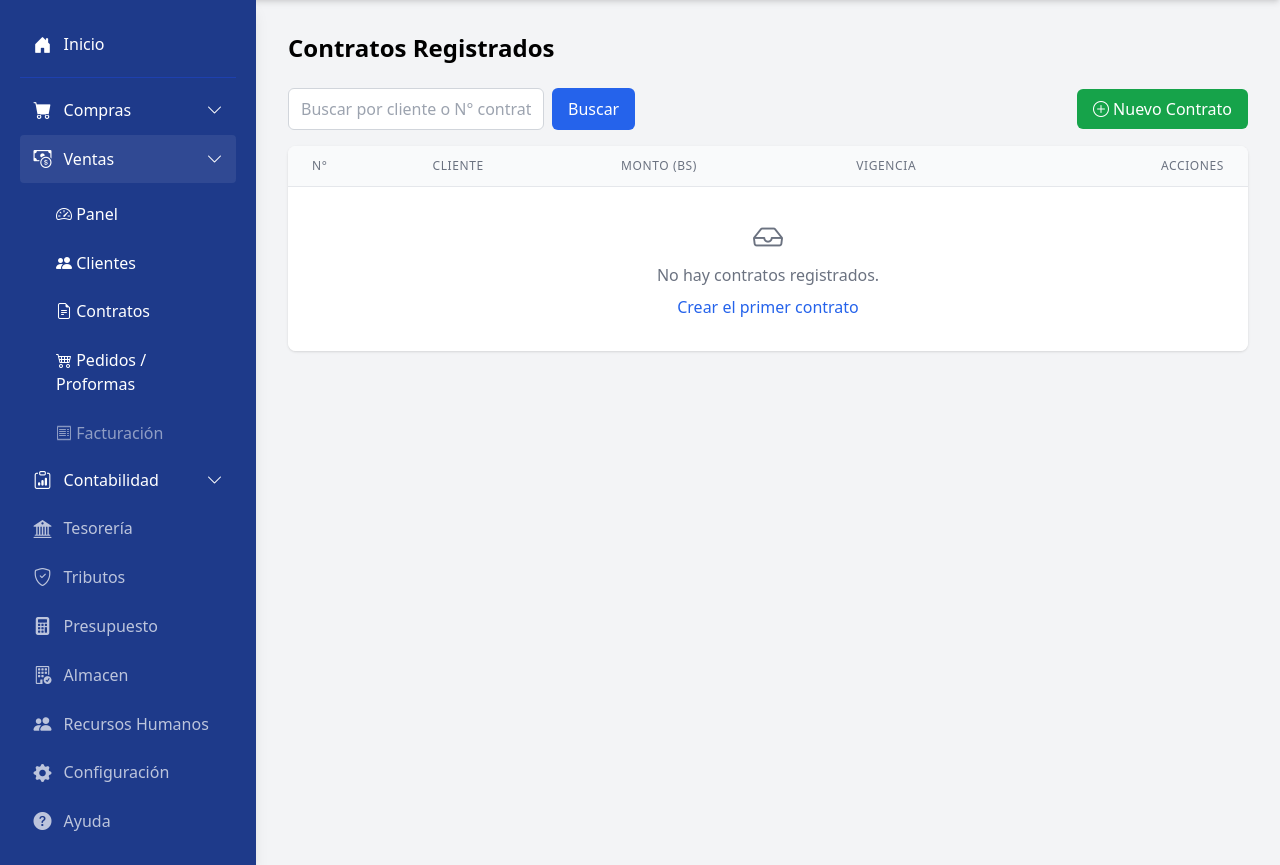
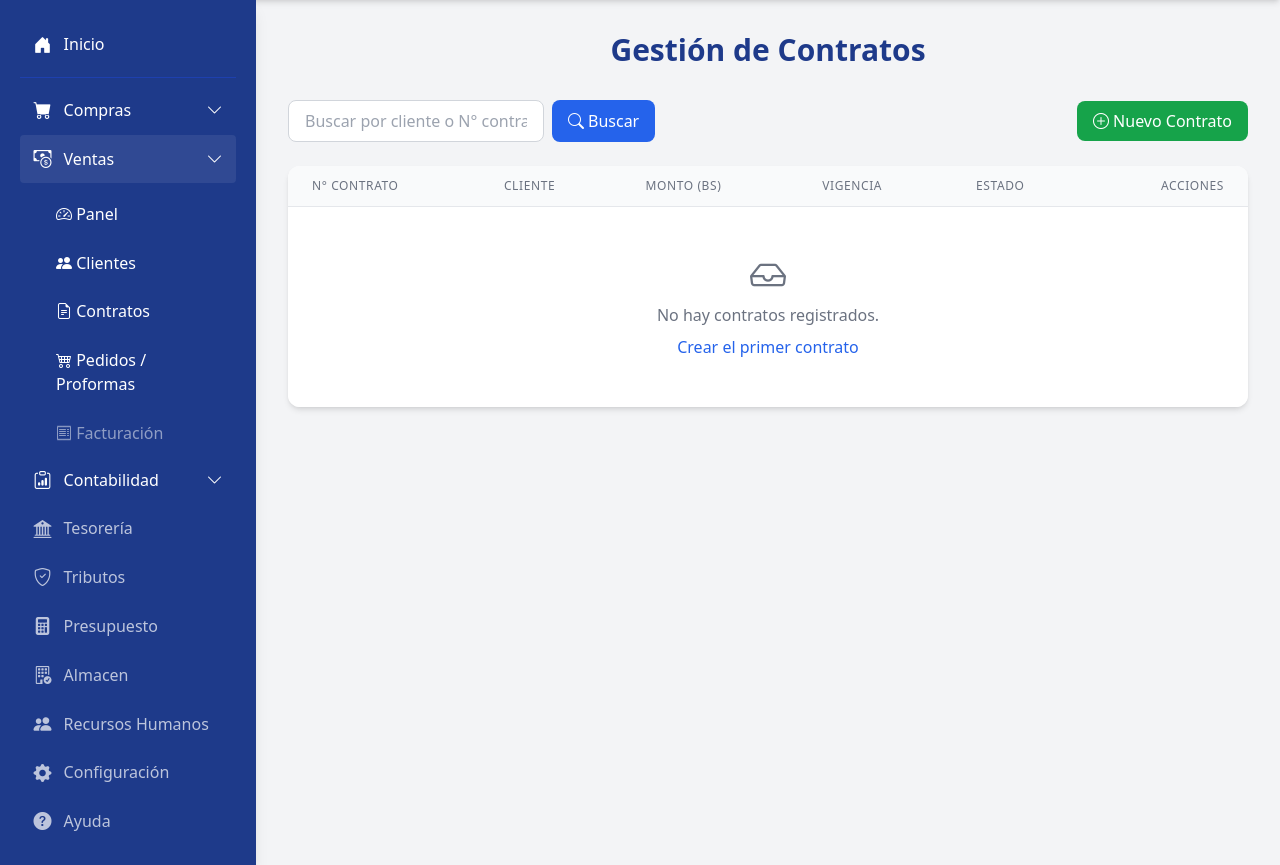
Before and after one commit to julioJVR/perforosven, a Django app: page /ventas/contratos/ in a window 1280 px wide. Shown: the part 72-937 px from the top of the page. Run offline with Django 5.2, Linux system fonts and the light colour scheme; data that the repository does not hold is empty; some libraries are stand-ins or nearby versions.

Commit message:
Armonizar el frontend

```diff
--- a/ventas/templates/ventas/contratos/lista.html
+++ b/ventas/templates/ventas/contratos/lista.html
@@ -5,41 +5,58 @@
 
 {% block content %}
 <div class="max-w-7xl mx-auto">
-    <h2 class="text-2xl font-bold mb-6">Contratos Registrados</h2>
+    <h2 class="text-3xl font-semibold text-blue-900 mb-8 text-center">
+        Gestión de Contratos
+    </h2>
 
-    <div class="flex justify-between items-center mb-4">
+    <!-- Barra de búsqueda y botón nuevo -->
+    <div class="flex flex-wrap justify-between items-center gap-4 mb-6">
         <form method="get" class="flex gap-2">
             <input type="text" name="q" placeholder="Buscar por cliente o N° contrato..."
                    value="{{ request.GET.q|default:'' }}"
-                   class="border border-gray-300 rounded-md px-3 py-2 w-64 focus:outline-none focus:ring-2 focus:ring-blue-500">
-            <button type="submit" class="bg-blue-600 hover:bg-blue-700 text-white px-4 py-2 rounded-md transition">
-                Buscar
+                   class="border border-gray-300 rounded-lg px-4 py-2 w-64 focus:outline-none focus:ring-2 focus:ring-blue-500">
+            <button type="submit" class="bg-blue-600 hover:bg-blue-700 text-white px-4 py-2 rounded-lg transition flex items-center gap-1">
+                <i class="bi bi-search"></i> Buscar
             </button>
         </form>
         <a href="{% url 'ventas:contrato_create' %}"
-           class="bg-green-600 hover:bg-green-700 text-white px-4 py-2 rounded-md transition flex items-center gap-1">
+           class="bg-green-600 hover:bg-green-700 text-white px-4 py-2 rounded-lg transition flex items-center gap-1">
             <i class="bi bi-plus-circle"></i> Nuevo Contrato
         </a>
     </div>
 
-    <div class="bg-white shadow rounded-lg overflow-hidden">
+    <!-- Tabla de contratos -->
+    <div class="bg-white shadow-md rounded-xl overflow-hidden">
+        <div class="overflow-x-auto">
             <table class="min-w-full divide-y divide-gray-200">
                 <thead class="bg-gray-50">
                     <tr>
-                    <th class="px-6 py-3 text-left text-xs font-medium text-gray-500 uppercase tracking-wider">N°</th>
+                        <th class="px-6 py-3 text-left text-xs font-medium text-gray-500 uppercase tracking-wider">N° Contrato</th>
                         <th class="px-6 py-3 text-left text-xs font-medium text-gray-500 uppercase tracking-wider">Cliente</th>
                         <th class="px-6 py-3 text-left text-xs font-medium text-gray-500 uppercase tracking-wider">Monto (Bs)</th>
                         <th class="px-6 py-3 text-left text-xs font-medium text-gray-500 uppercase tracking-wider">Vigencia</th>
+                        <th class="px-6 py-3 text-left text-xs font-medium text-gray-500 uppercase tracking-wider">Estado</th>
                         <th class="px-6 py-3 text-right text-xs font-medium text-gray-500 uppercase tracking-wider">Acciones</th>
                     </tr>
                 </thead>
                 <tbody class="bg-white divide-y divide-gray-200">
                     {% for contrato in contratos %}
-                <tr class="hover:bg-gray-50">
-                    <td class="px-6 py-4 whitespace-nowrap text-sm text-gray-900">{{ contrato.id }}</td>
-                    <td class="px-6 py-4 whitespace-nowrap text-sm text-gray-900">{{ contrato.cliente.nombre|default:"-" }}</td>
-                    <td class="px-6 py-4 whitespace-nowrap text-sm text-gray-900">{{ contrato.monto|floatformat:2 }}</td>
-                    <td class="px-6 py-4 whitespace-nowrap text-sm text-gray-900">{{ contrato.vigencia|default:"-" }}</td>
+                    <tr class="hover:bg-gray-50 transition">
+                        <td class="px-6 py-4 whitespace-nowrap text-sm font-medium text-gray-900">{{ contrato.id }}</td>
+                        <td class="px-6 py-4 whitespace-nowrap text-sm text-gray-700">{{ contrato.cliente.nombre|default:"—" }}</td>
+                        <td class="px-6 py-4 whitespace-nowrap text-sm text-gray-700">{{ contrato.monto|floatformat:2 }}</td>
+                        <td class="px-6 py-4 whitespace-nowrap text-sm text-gray-700">{{ contrato.vigencia|default:"—" }}</td>
+                        <td class="px-6 py-4 whitespace-nowrap">
+                            {% if contrato.activo %}
+                            <span class="px-2 inline-flex text-xs leading-5 font-semibold rounded-full bg-green-100 text-green-800">
+                                Activo
+                            </span>
+                            {% else %}
+                            <span class="px-2 inline-flex text-xs leading-5 font-semibold rounded-full bg-red-100 text-red-800">
+                                Inactivo
+                            </span>
+                            {% endif %}
+                        </td>
                         <td class="px-6 py-4 whitespace-nowrap text-right text-sm font-medium">
                             <a href="{% url 'ventas:contrato_detail' contrato.id %}" class="text-blue-600 hover:text-blue-900 mr-3" title="Ver">
                                 <i class="bi bi-eye"></i>
@@ -54,8 +71,8 @@
                     </tr>
                     {% empty %}
                     <tr>
-                    <td colspan="5" class="px-6 py-8 text-center text-gray-500">
-                        <i class="bi bi-inbox text-3xl mb-2 block"></i>
+                        <td colspan="6" class="px-6 py-12 text-center text-gray-500">
+                            <i class="bi bi-inbox text-4xl mb-2 block"></i>
                             No hay contratos registrados.
                             <a href="{% url 'ventas:contrato_create' %}" class="text-blue-600 hover:underline block mt-2">
                                 Crear el primer contrato
@@ -67,4 +84,5 @@
             </table>
         </div>
     </div>
+</div>
 {% endblock %}
```
Lines whose indentation alone changed are shown as unchanged.
